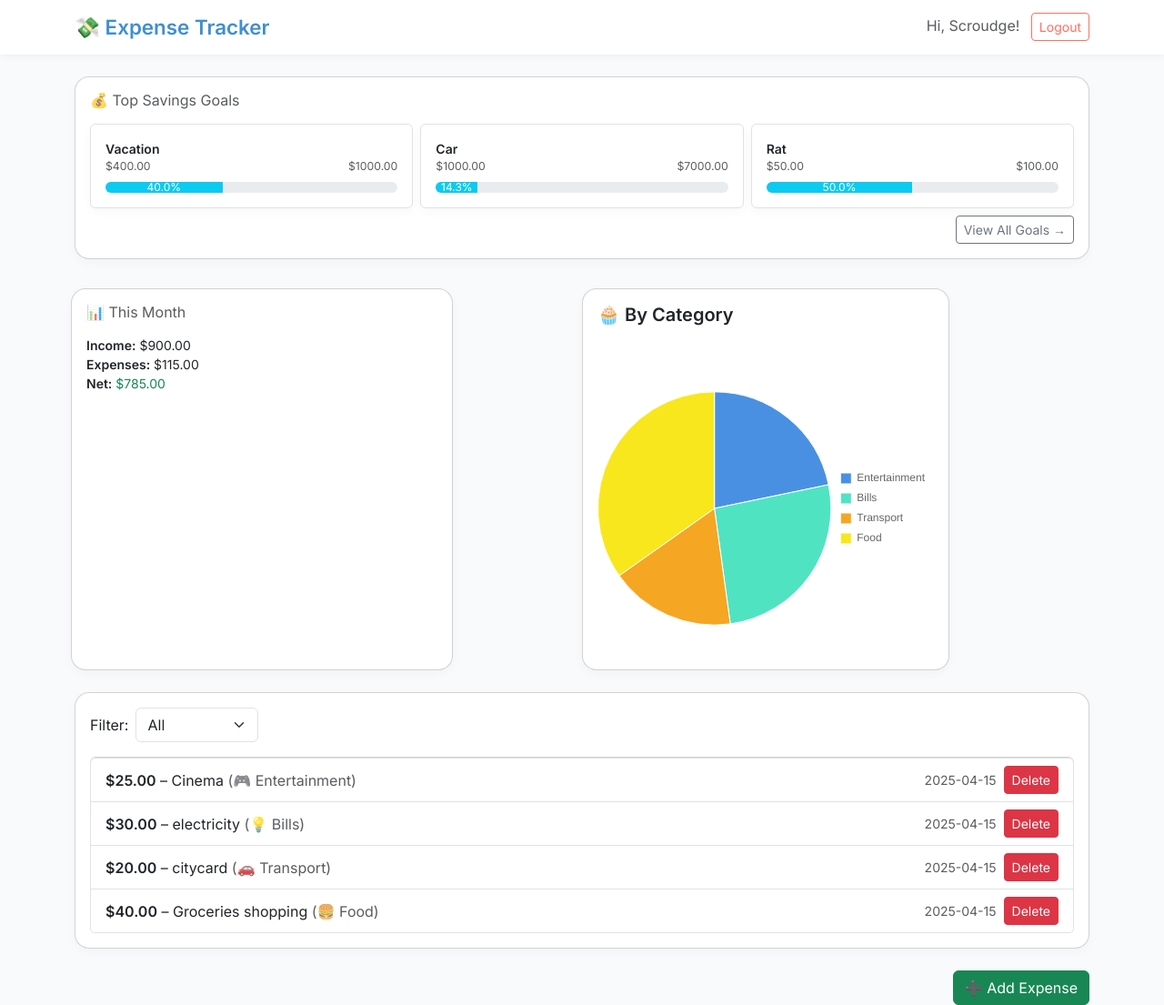
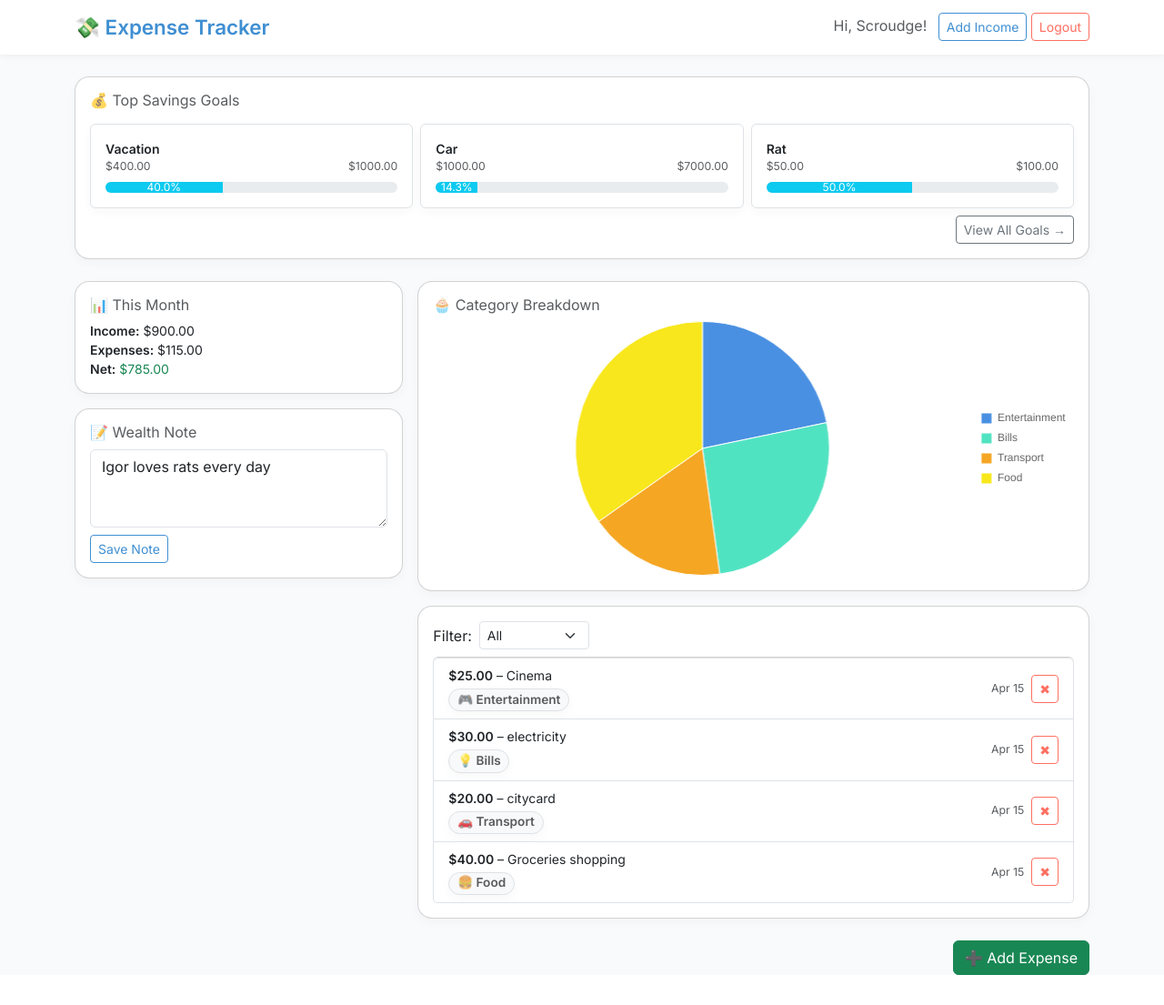
Before and after one commit to AlinaValebna/Expense-tracker, a Flask app: page / in a window 1280 px wide. Shown: the whole page at 91% size. After the commit the page ends 1072 px from the top, so only its background shows below. Run offline with Flask 3, Linux system fonts and the light colour scheme; a user stored in the database is signed in; data comes from the database, SQL or seed files in the repository; both versions use the stored data as it was after the commit.

Commit message:
core version

```diff
--- a/app.py
+++ b/app.py
@@ -28,6 +28,7 @@ class User(UserMixin, db.Model):
     saving_goals = db.relationship('SavingGoal', backref='owner', lazy=True)
     incomes = db.relationship('Income', backref='owner', lazy=True)
     category_budgets = db.relationship('CategoryBudget', backref='owner', lazy=True)
+    wealth_note = db.relationship('WealthNote', backref='owner', uselist=False)
 
 class Expense(db.Model):
     id = db.Column(db.Integer, primary_key=True)
@@ -56,6 +57,13 @@ class CategoryBudget(db.Model):
     category = db.Column(db.String(50), nullable=False)
     limit = db.Column(db.Float, nullable=False)
     user_id = db.Column(db.Integer, db.ForeignKey('user.id'), nullable=False)
+
+class WealthNote(db.Model):
+    id = db.Column(db.Integer, primary_key=True)
+    text = db.Column(db.Text, nullable=True)
+    user_id = db.Column(db.Integer, db.ForeignKey('user.id'), nullable=False)
+    updated_at = db.Column(db.DateTime, default=datetime.utcnow, onupdate=datetime.utcnow)
+
 
 @login_manager.user_loader
 def load_user(user_id):
@@ -116,6 +124,8 @@ def index():
         category_totals[expense.category] += expense.amount
     chart_labels = list(category_totals.keys())
     chart_data = [round(amount, 2) for amount in category_totals.values()]
+    note = WealthNote.query.filter_by(user_id=current_user.id).first()
+    note_text = note.text if note else ''
 
     return render_template(
         'index.html',
@@ -127,8 +137,11 @@ def index():
         goals=goals,
         chart_labels=chart_labels,
         chart_data=chart_data,
-        category_icons=category_icons
+        category_icons=category_icons,
+        note_text=note_text
     )
+
+
 
 @app.route('/add', methods=['GET', 'POST'])
 @login_required
@@ -269,6 +282,18 @@ def budgets():
     expense_dict = dict(expenses_by_category)
     return render_template('budgets.html', budgets=budgets, expenses=expense_dict)
 
+@app.route('/add_wealth_note', methods=['POST'])
+@login_required
+def add_wealth_note():
+    note = WealthNote.query.filter_by(user_id=current_user.id).first()
+    if not note:
+        note = WealthNote(user_id=current_user.id)
+        db.session.add(note)
+    note.text = request.form['text']
+    db.session.commit()
+    return redirect(url_for('index'))
+
+
 if __name__ == '__main__':
     with app.app_context():
         db.create_all()
--- a/templates/base.html
+++ b/templates/base.html
@@ -85,6 +85,7 @@
       <div class="ms-auto">
         {% if current_user.is_authenticated %}
         <span class="me-2 text-muted">Hi, {{ current_user.username }}!</span>
+        <a href="{{ url_for('income') }}" class="btn btn-outline-primary btn-sm">Add Income</a>
         <a href="{{ url_for('logout') }}" class="btn btn-outline-danger btn-sm">Logout</a>
         {% else %}
         <a href="{{ url_for('login') }}" class="btn btn-outline-primary btn-sm me-2">Login</a>
--- a/templates/index.html
+++ b/templates/index.html
@@ -1,6 +1,7 @@
 {% extends "base.html" %}
 {% block content %}
-<!-- SAVINGS GOALS PANEL FIRST -->
+
+<!-- TOP SAVINGS GOALS PANEL -->
 <div class="card p-3 mb-4">
   <h6 class="mb-3 text-muted">💰 Top Savings Goals</h6>
   <div class="row g-2">
@@ -27,14 +28,12 @@
   </div>
 </div>
 
-<div class="row g-4">
-
-<div class="row g-3 align-items-stretch">
-
-<!-- FINANCIAL SUMMARY (compact) -->
-<div class="col-md-6 col-lg-6">
-  <div class="card p-3 h-100" style="width: 420px; height: 420px;">
-    <h6 class="text-muted mb-3">📊 This Month</h6>
+<div class="row g-3">
+  <!-- Left Column -->
+  <div class="col-md-4">
+    <!-- COMPACT THIS MONTH -->
+    <div class="card p-3 mb-3">
+      <h6 class="text-muted mb-2">📊 This Month</h6>
       <div class="small">
         <div><strong>Income:</strong> ${{ '%.2f' | format(income) }}</div>
         <div><strong>Expenses:</strong> ${{ '%.2f' | format(total_expenses) }}</div>
@@ -46,45 +45,51 @@
         </div>
       </div>
     </div>
-</div>
 
-<!-- PIE CHART -->
-<div class="col-md-6" style="width: 420px; height: 420px;">
-  <div class="card p-3 h-100">
-    <h5>🧁 By Category</h5>
-    <canvas id="expensesChart" width="420" height="420" style="max-width: 100%;"></canvas>
-      </div>
+    <!-- WEALTH NOTE -->
+    <div class="card p-3 small">
+      <h6 class="text-muted mb-2">📝 Wealth Note</h6>
+      <form method="POST" action="{{ url_for('add_wealth_note') }}">
+        <textarea name="text" class="form-control mb-2" rows="3"
+          placeholder="Reflect on your finances this week...">{{ note_text or '' }}</textarea>
+        <button type="submit" class="btn btn-sm btn-outline-primary">Save Note</button>
+      </form>
     </div>
   </div>
 
+  <!-- Right Column -->
+  <div class="col-md-8">
+    <!-- PIE CHART -->
+    <div class="card p-3 mb-3">
+      <h6 class="text-muted mb-2">🧁 Category Breakdown</h6>
+      <div class="d-flex align-items-center justify-content-center" style="min-height: 280px;">
+        <canvas id="expensesChart" width="280" height="280" style="max-width: 100%; height: auto;"></canvas>
+      </div>
     </div>
 
-
-
-<!-- FILTER + EXPENSE LIST -->
-<div class="mt-4 card p-3">
-  <form method="get" class="mb-3 d-flex align-items-center gap-2">
-    <label for="filter">Filter:</label>
-    <select name="filter" id="filter" class="form-select w-auto" onchange="this.form.submit()">
+    <!-- EXPENSE LIST -->
+    <div class="card p-3">
+      <form method="get" class="mb-2 d-flex align-items-center gap-2">
+        <label for="filter" class="form-label m-0">Filter:</label>
+        <select name="filter" id="filter" class="form-select form-select-sm w-auto" onchange="this.form.submit()">
           <option value="all" {% if filter=='all' %}selected{% endif %}>All</option>
           <option value="month" {% if filter=='month' %}selected{% endif %}>This Month</option>
           <option value="week" {% if filter=='week' %}selected{% endif %}>This Week</option>
         </select>
       </form>
 
-  <ul class="list-group">
+      <ul class="list-group small">
         {% for expense in expenses %}
         <li class="list-group-item d-flex justify-content-between align-items-center">
           <div>
-        <strong>${{ '%.2f' | format(expense.amount) }}</strong> –
-        {{ expense.description }}
-        <span class="text-muted">
-          ({{ category_icons.get(expense.category, '💸') }} {{ expense.category }})
+            <strong>${{ '%.2f' | format(expense.amount) }}</strong> – {{ expense.description }}<br>
+            <span class="badge bg-light border text-muted mt-1">
+              {{ category_icons.get(expense.category, '💸') }} {{ expense.category }}
             </span>
           </div>
           <div class="d-flex gap-2 align-items-center">
-        <small class="text-muted">{{ expense.date.strftime('%Y-%m-%d') }}</small>
-        <a href="{{ url_for('delete_expense', expense_id=expense.id) }}" class="btn btn-sm btn-danger">Delete</a>
+            <small class="text-muted">{{ expense.date.strftime('%b %d') }}</small>
+            <a href="{{ url_for('delete_expense', expense_id=expense.id) }}" class="btn btn-sm btn-outline-danger">✖</a>
           </div>
         </li>
         {% else %}
@@ -92,13 +97,15 @@
         {% endfor %}
       </ul>
     </div>
+  </div>
+</div>
 
 <!-- ADD EXPENSE -->
 <div class="mt-4 text-end">
   <a href="{{ url_for('add_expense') }}" class="btn btn-success">➕ Add Expense</a>
 </div>
 
-<!-- CHART SCRIPT -->
+<!-- CHART.JS -->
 <script src="https://cdn.jsdelivr.net/npm/chart.js"></script>
 <script>
   const ctx = document.getElementById('expensesChart').getContext('2d');
@@ -120,7 +127,7 @@
       maintainAspectRatio: false,
         plugins: {
       legend: {
-        position: 'right',  // 👈 change this line
+        position: 'right',
           labels: {
           boxWidth: 12,
             font: { size: 12 }
```
Also changed, not shown: templates/income.html (+26 -16 lines), instance/expenses.db. Lines whose indentation alone changed are shown as unchanged.
